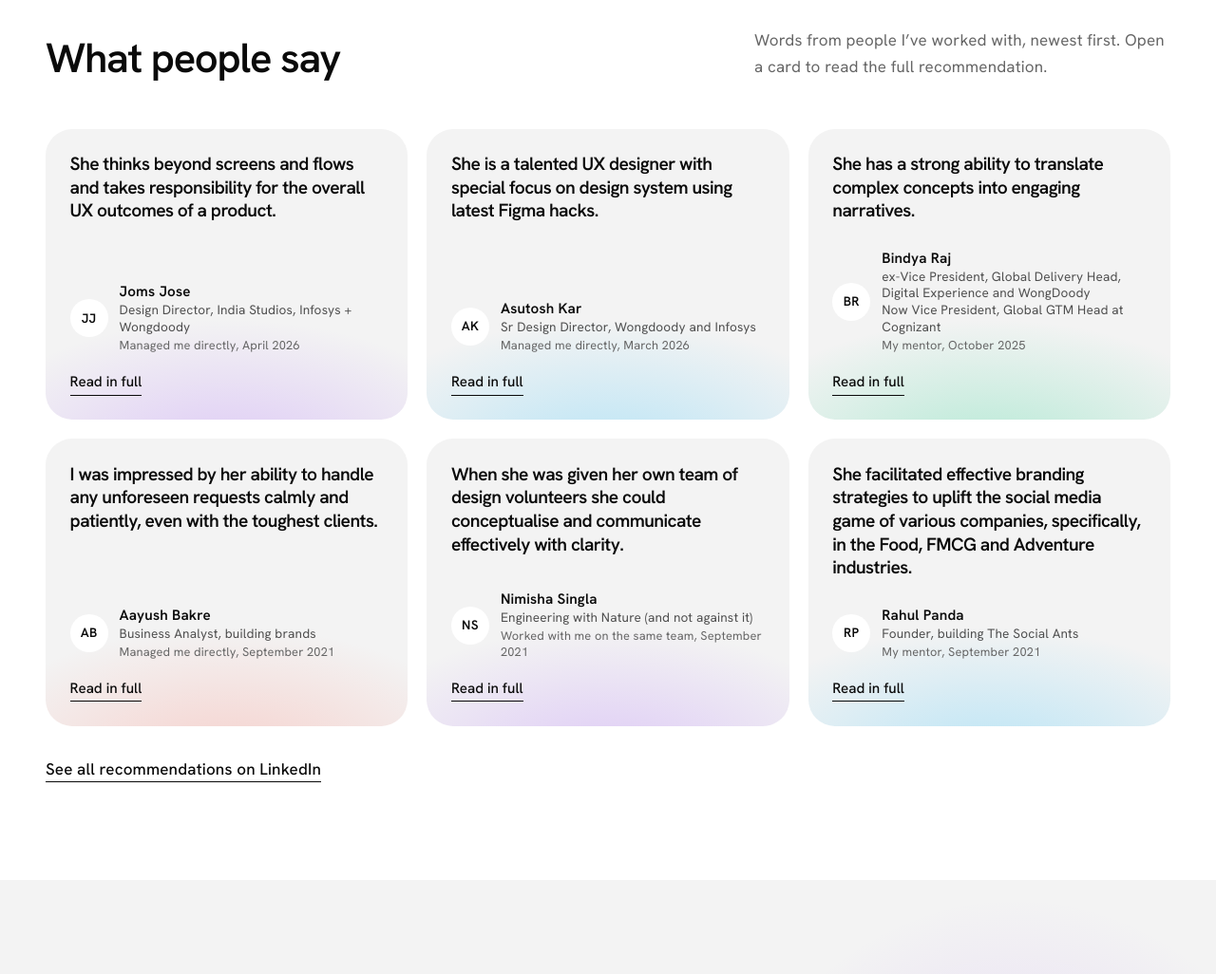
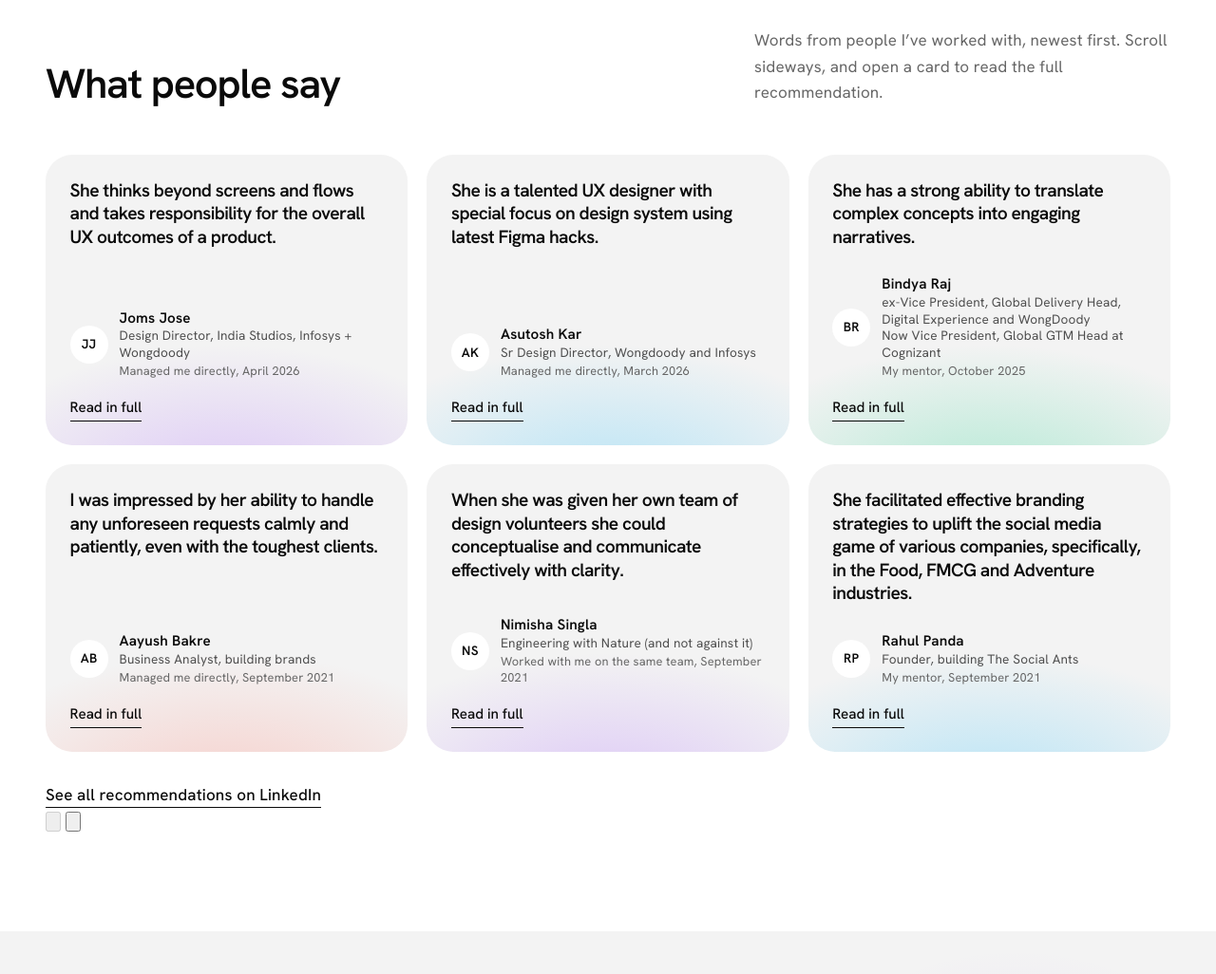
Before and after one commit to tamannasamantaray00-prog/DesignPortfolio, a plain HTML site: page index.html in a window 1280 px wide. Shown: the part 3160-4186 px from the top of the page at 95% size. Drawn offline with Linux system fonts and the light colour scheme.

Commit message:
Update index.html

```diff
--- a/index.html
+++ b/index.html
@@ -221,14 +221,14 @@
       <div class="wrap">
         <div class="section-head">
           <h2 class="section-title" id="rec-title">What people say</h2>
-          <p class="section-intro">Words from people I’ve worked with, newest first. Open a card to read the full recommendation.</p>
+          <p class="section-intro">Words from people I’ve worked with, newest first. Scroll sideways, and open a card to read the full recommendation.</p>
         </div>
 
         <!-- One .rec card per person, newest first. Each card shows one pull-quote (an exact sentence from the
              recommendation). The full text sits in the hidden .rec-full block and opens when the card is clicked.
              Keep the recommendation word for word. To add one, copy a whole <article class="rec"> block.
              --glow is the color of the soft gradient on hover. -->
-        <div class="recs">
+        <div class="recs" id="recs" role="region" aria-label="Recommendations, scroll sideways" tabindex="0">
 
           <article class="rec" style="--glow:#A259FF" data-cursor="Read">
             <blockquote class="rec-top"><p class="rec-quote">She thinks beyond screens and flows and takes responsibility for the overall UX outcomes of a product.</p></blockquote>
@@ -303,7 +303,17 @@
           </article>
         </div>
 
-        <p class="recs-more"><a class="text-link" href="https://www.linkedin.com/in/tamanna-samantaray-86b83352/" target="_blank" rel="noopener">See all recommendations on LinkedIn</a></p>
+        <div class="recs-foot">
+          <p class="recs-more"><a class="text-link" href="https://www.linkedin.com/in/tamanna-samantaray-86b83352/" target="_blank" rel="noopener">See all recommendations on LinkedIn</a></p>
+          <div class="recs-nav">
+            <button class="recs-step" type="button" id="recs-prev" aria-label="Previous recommendations" disabled>
+              <svg viewBox="0 0 24 24" fill="none" stroke="currentColor" stroke-width="2" stroke-linecap="round" stroke-linejoin="round" aria-hidden="true"><path d="M15 5l-7 7 7 7"/></svg>
+            </button>
+            <button class="recs-step" type="button" id="recs-next" aria-label="Next recommendations">
+              <svg viewBox="0 0 24 24" fill="none" stroke="currentColor" stroke-width="2" stroke-linecap="round" stroke-linejoin="round" aria-hidden="true"><path d="M9 5l7 7-7 7"/></svg>
+            </button>
+          </div>
+        </div>
       </div>
     </section>
 
```
